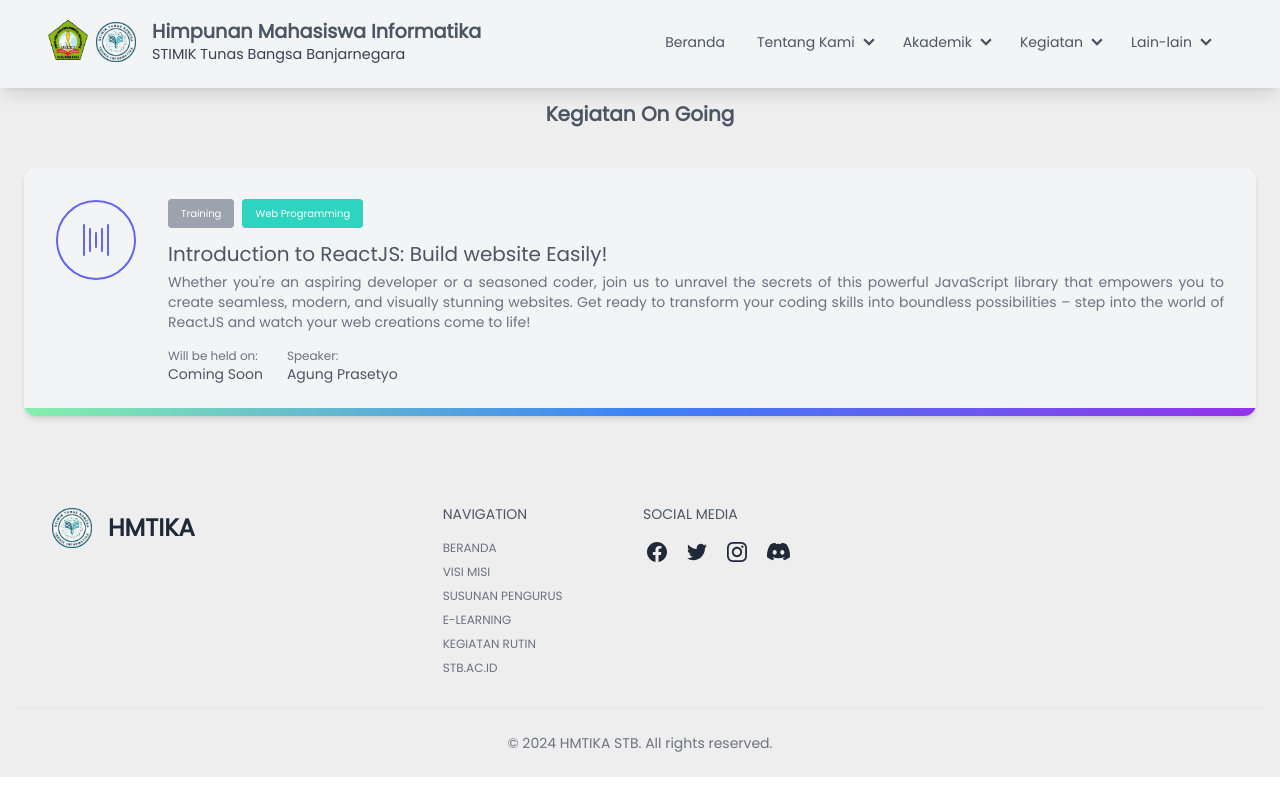
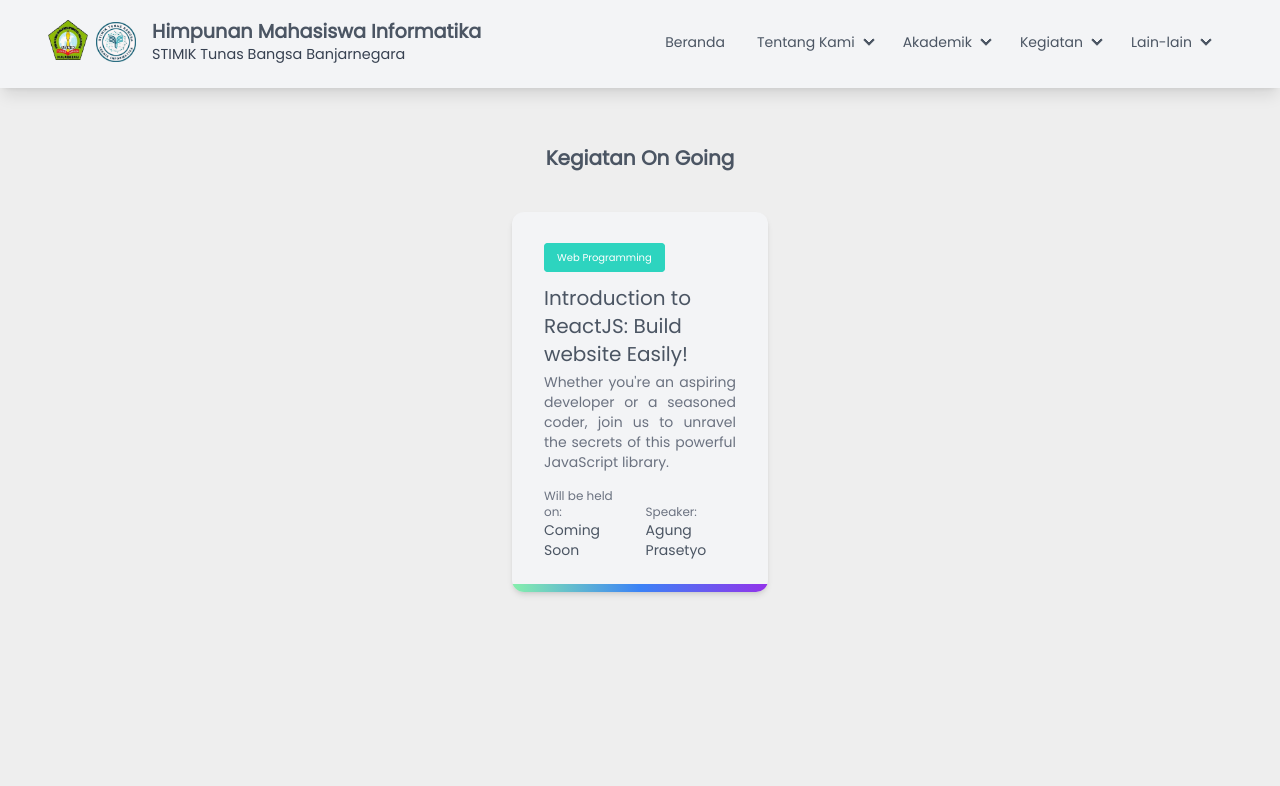
Before and after one commit to prazzdev/hmtika-web, a Next.js app: page /event/next-event in a window 1280 px wide. Shown: the top 786 px of the page. Built offline with nearby package versions, Linux system fonts and the light colour scheme.

Commit message:
refactor all

```diff
--- a/src/views/BeasiswaView.jsx
+++ b/src/views/BeasiswaView.jsx
@@ -4,13 +4,20 @@ import MainLayout from "@/layouts/MainLayout";
 const BeasiswaView = () => {
   return (
     <MainLayout pageTitle="Beasiswa">
+      <section
+        className="mx-auto mt-16 mb-16 lg:px-[10em] py-8 lg:py-[5em] pb-0 container"
+        // data-aos="fade-in"
+        // data-aos-duration="1000"
+        // data-aos-delay="300"
+        // data-aos-easing="ease-in-out"
+      >
         <div
           id="container"
-        className="flex flex-wrap justify-around items-center px-6 p-4 lg:p-8 pt-[100px]"
-        data-aos="fade-in"
-        data-aos-duration="1000"
-        data-aos-delay="300"
-        data-aos-easing="ease-in-out"
+          className="flex lg:flex-row flex-col lg:justify-center gap-1 lg:gap-10"
+          // data-aos="fade-in"
+          // data-aos-duration="1000"
+          // data-aos-delay="300"
+          // data-aos-easing="ease-in-out"
         >
           <Card
             redirectTo={"/event/devhandal2023"}
@@ -27,6 +34,7 @@ const BeasiswaView = () => {
             description="Membangun Digital Nation Indonesia melalui Beasiswa IDCamp 2023"
           />
         </div>
+      </section>
     </MainLayout>
   );
 };
--- a/src/views/HomeView.jsx
+++ b/src/views/HomeView.jsx
@@ -2,11 +2,8 @@ import Hero from "@/components/compounds/Hero";
 import MainLayout from "@/layouts/MainLayout";
 import ProfileSect from "@/components/compounds/ProfileSect";
 import EventList from "@/components/compounds/EventList";
-import { useRouter } from "next/router";
 
 const HomeView = () => {
-  const router = useRouter();
-  console.log(router);
   return (
     <MainLayout pageTitle="">
       <div
--- a/src/views/KegiatanRutinView.jsx
+++ b/src/views/KegiatanRutinView.jsx
@@ -7,16 +7,16 @@ const KegiatanRutinView = () => {
   return (
     <MainLayout pageTitle={"Kegiatan Rutin"}>
       <section
-        className="pt-[100px]"
-        data-aos="fade-in"
-        data-aos-duration="1000"
-        data-aos-delay="300"
-        data-aos-easing="ease-in-out"
+        className="mx-auto mt-16 mb-16 lg:px-[10em] py-8 lg:py-[5em] pb-0 container"
+        // data-aos="fade-in"
+        // data-aos-duration="1000"
+        // data-aos-delay="300"
+        // data-aos-easing="ease-in-out"
       >
         <h1 className="mb-10 font-bold text-center text-pgray text-xl">
           Kegiatan Rutin
         </h1>
-        <div className="flex flex-col items-center">
+        <div className="flex lg:flex-row flex-col lg:justify-center gap-1 lg:gap-10">
           <Card
             thumbnail={
               dir + "276106928_279979457493103_4748464840513651431_n.webp"
--- a/src/views/NextEventView.jsx
+++ b/src/views/NextEventView.jsx
@@ -4,19 +4,19 @@ const NextEventView = () => {
   return (
     <MainLayout pageTitle={"Kegiatan yang akan datang"}>
       <section
-        className="pt-[100px]"
-        data-aos="fade-in"
-        data-aos-duration="1000"
-        data-aos-delay="300"
-        data-aos-easing="ease-in-out"
+        className="mx-auto mt-16 mb-16 lg:px-[10em] py-8 lg:py-[5em] pb-0 container"
+        // data-aos="fade-in"
+        // data-aos-duration="1000"
+        // data-aos-delay="300"
+        // data-aos-easing="ease-in-out"
       >
         <h1 className="mb-10 font-bold text-center text-pgray text-xl">
           Kegiatan On Going
         </h1>
-        <div className="px-6 pb-10">
-          <article class="relative bg-gray-100 shadow-md mb-6 p-5 sm:p-6 lg:p-8 pt-6 rounded-xl overflow-hidden">
+        <div className="flex lg:flex-row flex-col lg:justify-center gap-1 lg:gap-10">
+          <article class="relative bg-gray-100 shadow-md mb-6 p-5 sm:p-6 lg:p-8 pt-6 rounded-xl max-w-[100svw] lg:max-w-[25svw] xl:max-w-[20svw] overflow-hidden">
             <div class="flex items-start sm:gap-8">
-              <div
+              {/* <div
                 class="sm:place-content-center sm:border-2 sm:border-indigo-500 hidden sm:grid sm:rounded-full sm:w-20 sm:h-20 sm:shrink-0"
                 aria-hidden="true"
               >
@@ -27,12 +27,9 @@ const NextEventView = () => {
                   <span class="bg-indigo-500 rounded-full w-0.5 h-6"></span>
                   <span class="bg-indigo-500 rounded-full w-0.5 h-8"></span>
                 </div>
-              </div>
+              </div> */}
 
               <div>
-                <strong class="border-gray-400 bg-gray-400 mr-2 px-3 py-1.5 border rounded font-medium text-[10px] text-white">
-                  Training
-                </strong>
                 <strong class="bg-teal-400 px-3 py-1.5 border border-teal-400 rounded font-medium text-[10px] text-white">
                   Web Programming
                 </strong>
@@ -45,11 +42,7 @@ const NextEventView = () => {
 
                 <p class="mt-1 text-justify text-sgray text-sm">
                   Whether you're an aspiring developer or a seasoned coder, join
-                  us to unravel the secrets of this powerful JavaScript library
-                  that empowers you to create seamless, modern, and visually
-                  stunning websites. Get ready to transform your coding skills
-                  into boundless possibilities – step into the world of ReactJS
-                  and watch your web creations come to life!
+                  us to unravel the secrets of this powerful JavaScript library.
                 </p>
 
                 <dl class="flex gap-4 sm:gap-6 mt-4">
```
Also changed, not shown: 1 other file (tests, documents, lock files or other folders). Lines whose indentation alone changed are shown as unchanged.
